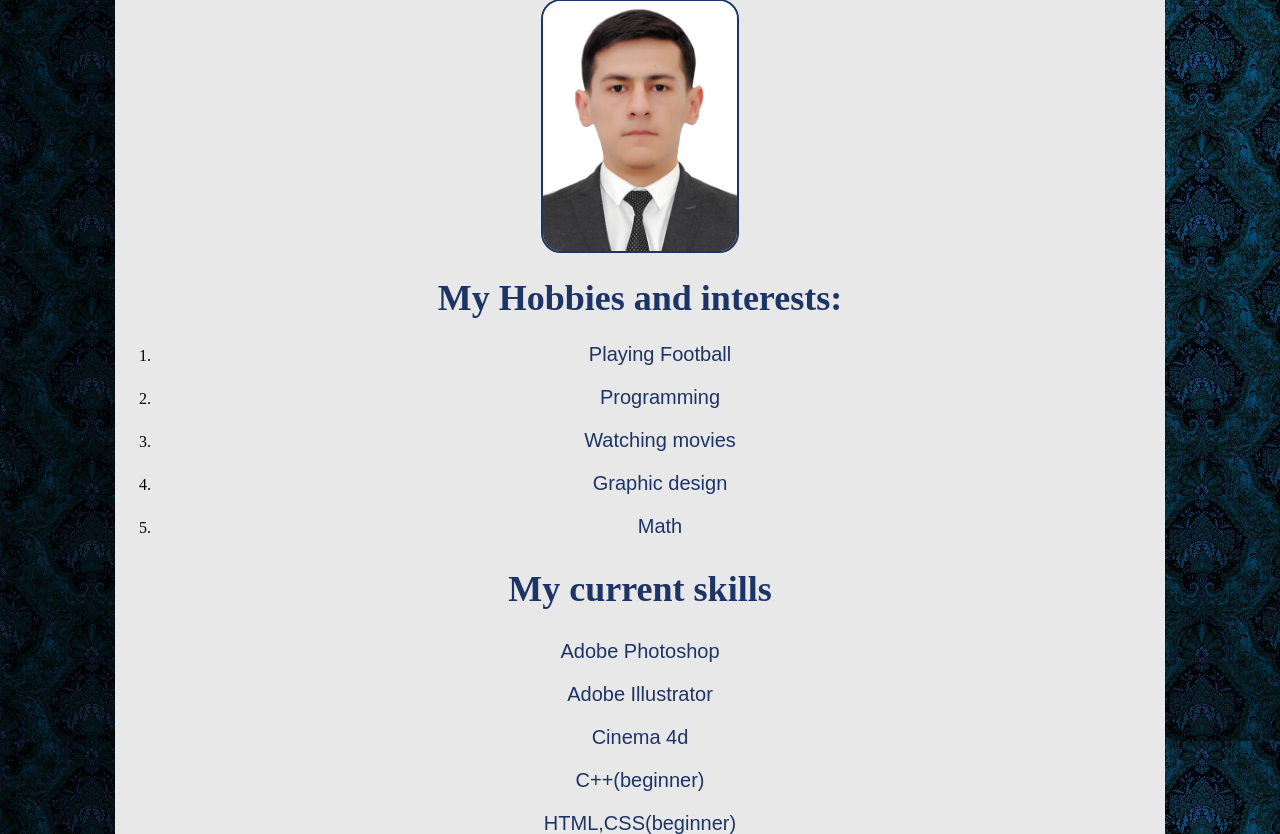
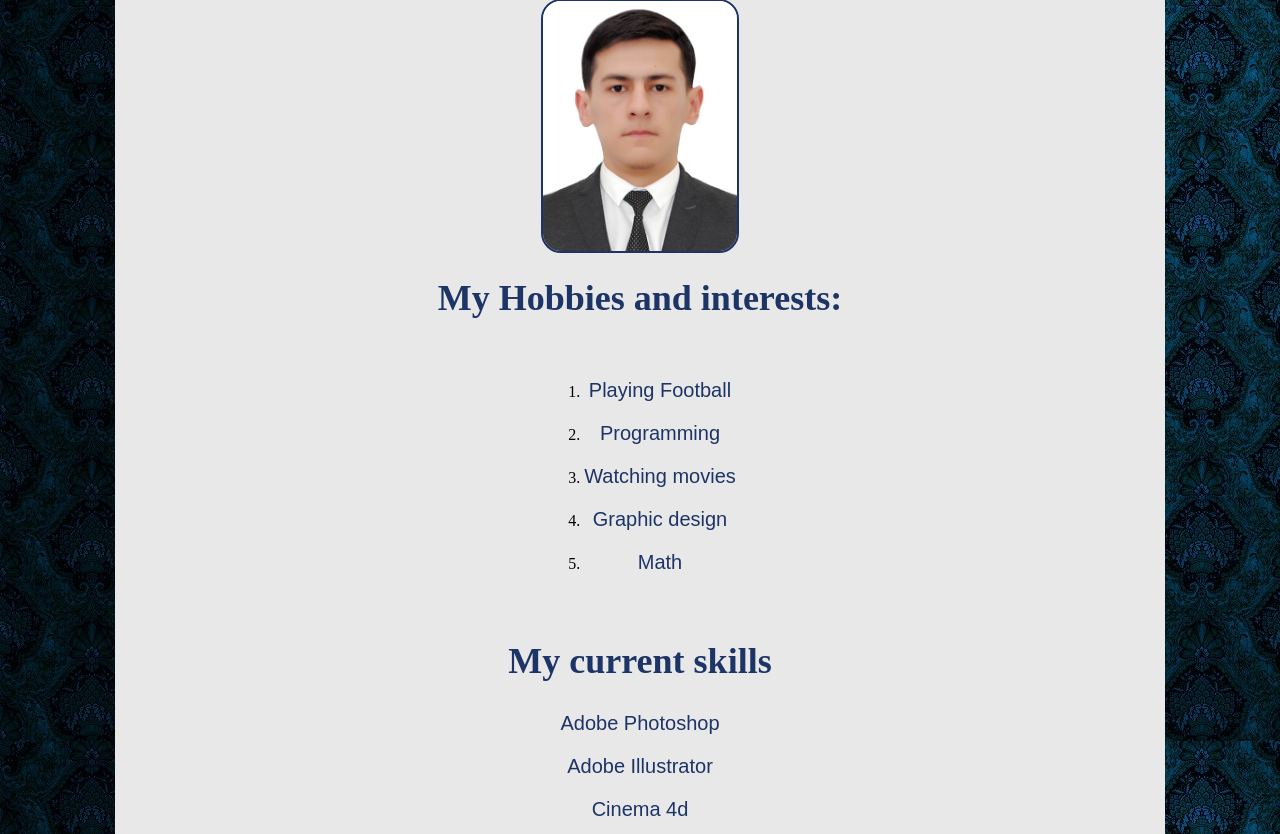
Before and after one commit to sherzod9921/sher, a PHP site: page / in a window 1280 px wide. Shown: the part 339-1173 px from the top of the page. Run offline with PHP 8.4, Linux system fonts and the light colour scheme.

Commit message:
Update style.css

```diff
--- a/style.css
+++ b/style.css
@@ -47,3 +47,10 @@ text-align:center;
 .source1{
 	text-align: center;
 }
+ol{
+	text-align: center;
+	display: inline-block;
+}
+.article{
+	text-align: center;
+}
```
